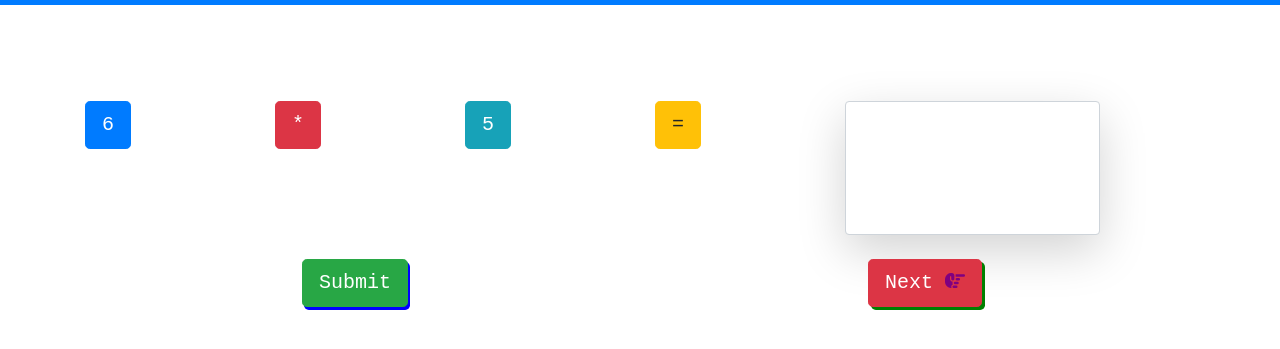
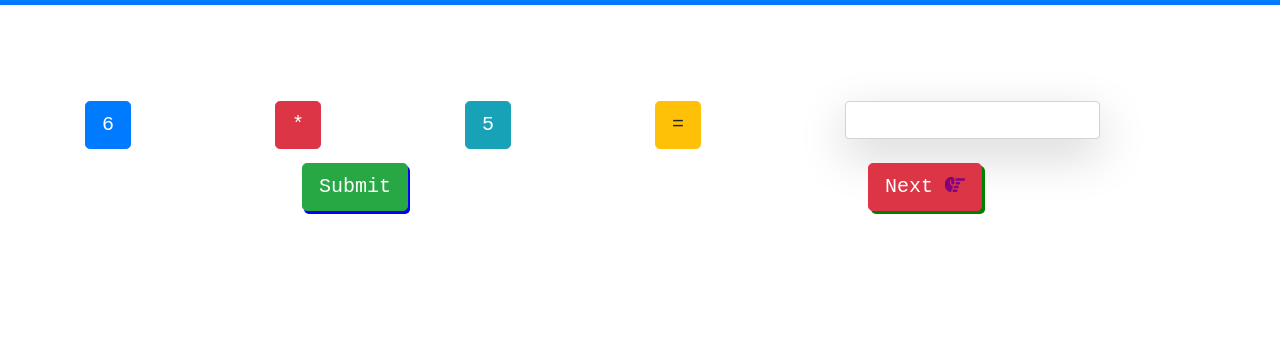
Before and after one commit to AKSHDESAI1/Game, a plain HTML site: page index.html in a window 1280 px wide. Shown: the part 53-402 px from the top of the page. Drawn offline with nearby package versions, Linux system fonts and the light colour scheme.

Commit message:
Update index.html

```diff
--- a/index.html
+++ b/index.html
@@ -64,7 +64,7 @@
                     <div class="col-3 mt-5 align-self-center">
                         <div class="form-group ">
 
-                            <input type="number" class="form-control shadow-lg " style="color: blue; font-size: 80px;"  id="inp1">
+                            <input type="number" class="form-control shadow-lg " id="inp1">
                         </div>
                     </div>
                 </div>
```
